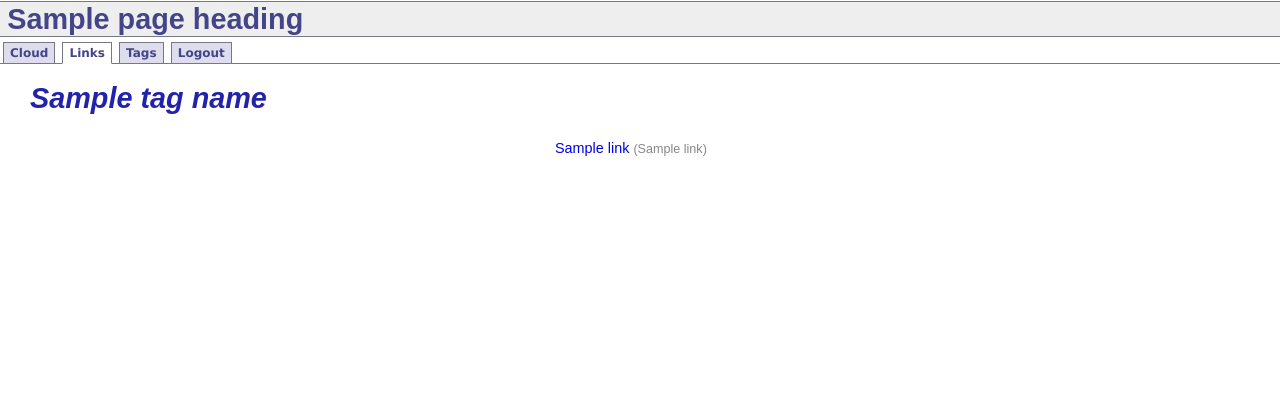
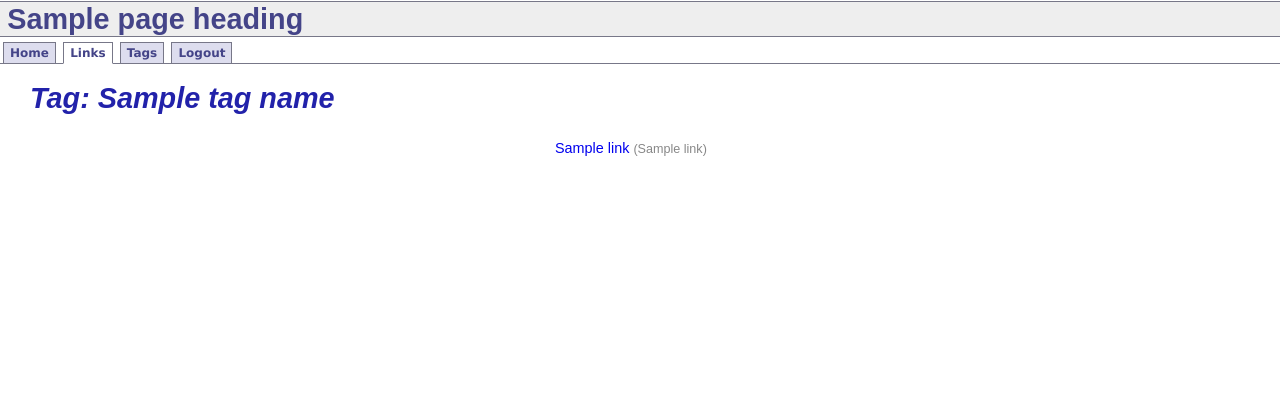
Before and after one commit to braynebuddy/pycloud, a Flask app: template templates/links.html in a window 1280 px wide. Shown: the top 420 px of the page. Run offline with Flask 2, Linux system fonts and the light colour scheme; the template is opened without the code that fills it: most values are stand-ins (such as "Sample title", 1, 10 or a date in 2020).

Commit message:
formatting on html templates

```diff
--- a/templates/home.html
+++ b/templates/home.html
@@ -2,7 +2,7 @@
 
 {% block navigation %}
 <ul id="navlist">
-  <li id="active"><a href="{{ url_for('index') }}" id="current">Cloud</a></li>
+  <li id="active"><a href="{{ url_for('index') }}" id="current">Home</a></li>
   <li><a href="{{ url_for('links', tagid=0) }}">Links</a></li>
   <li><a href="{{ url_for('tags') }}">Tags</a></li>
   <li><a href="{{ url_for('logout') }}">Logout</a></li>
--- a/templates/links.html
+++ b/templates/links.html
@@ -2,7 +2,7 @@
 
 {% block navigation %}
 <ul id="navlist">
-  <li><a href="{{ url_for('index') }}">Cloud</a></li>
+  <li><a href="{{ url_for('index') }}">Home</a></li>
   <li><a href="{{ url_for('links', tagid=0) }}" id="current">Links</a></li>
   <li id="active"><a href="{{ url_for('tags') }}">Tags</a></li>
   <li><a href="{{ url_for('logout') }}">Logout</a></li>
@@ -11,7 +11,7 @@
 
 {% block content %}
 <div id="content">
-  <h1 class="tagcloud">{{ tag_name }}</h1>
+  <h1 class="tagcloud">Tag: {{ tag_name }}</h1>
   <ul class="tagcloud">
     {% for link in link_list: %}
     <li><a href="{{ link[2] }}" target="_blank" class="tag" style="font-size:{{ link[3] }}%; color: {{ link[4] }}" onclick=linkCount({{ link[0] }})>{{ link[1] }}</a> <span class="count">({{ link[5] }})</span></li>
--- a/templates/tags.html
+++ b/templates/tags.html
@@ -2,7 +2,7 @@
 
 {% block navigation %}
 <ul id="navlist">
-  <li><a href="{{ url_for('index') }}">Cloud</a></li>
+  <li><a href="{{ url_for('index') }}">Home</a></li>
   <li><a href="{{ url_for('links', tagid=0) }}">Links</a></li>
   <li id="active"><a href="{{ url_for('tags') }}" id="current">Tags</a></li>
   <li><a href="{{ url_for('logout') }}">Logout</a></li>
```
